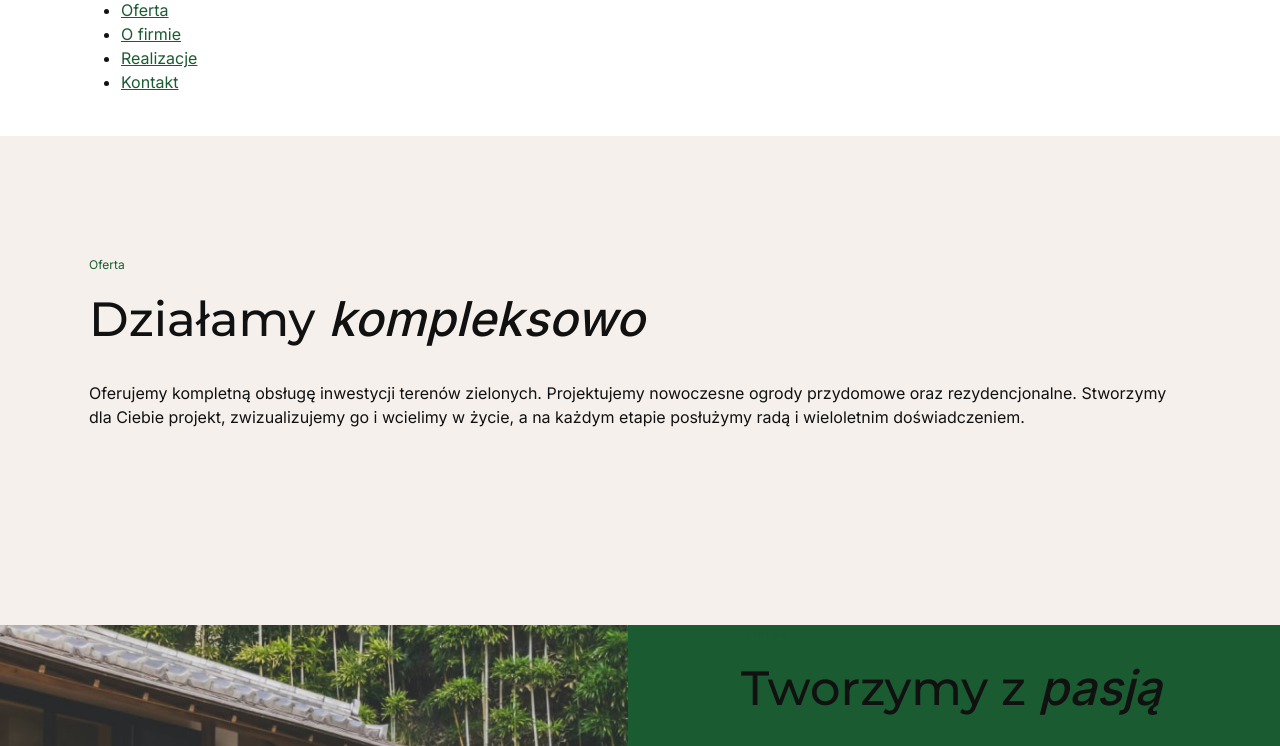
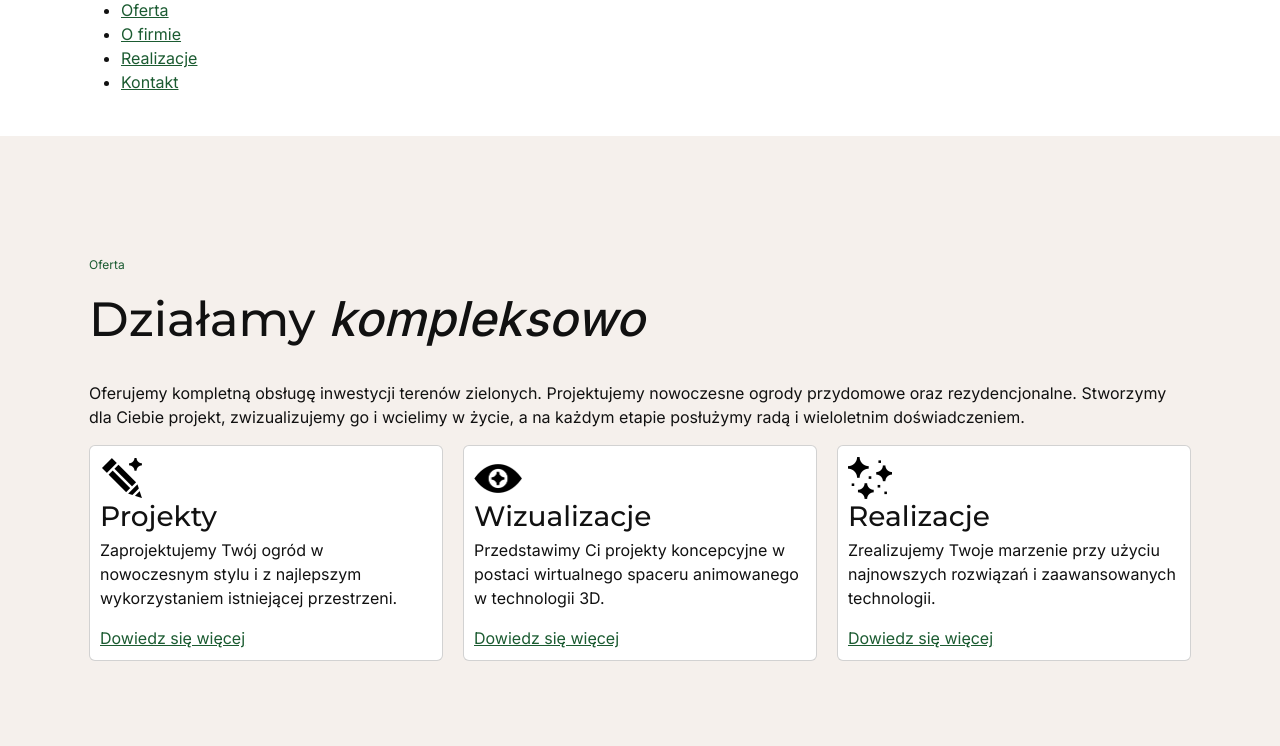
Before and after one commit to ZhenyaIlchenko/recruitment-task-for-the-adRespect.pl-agency, a website built with Parcel: page src/index.html in a window 1280 px wide. Shown: the part 52-798 px from the top of the page. Built offline with nearby package versions, Linux system fonts and the light colour scheme.

Commit message:
Update oferta.html

```diff
--- a/src/partials/oferta.html
+++ b/src/partials/oferta.html
@@ -1,6 +1,10 @@
-<section class="section-oferta container-fluid">
-  <p class="section-name-text">Oferta</p>
-  <h2>Działamy <span class="second-heading">kompleksowo</span></h2>
-  <p>Oferujemy kompletną obsługę inwestycji terenów zielonych. Projektujemy nowoczesne ogrody przydomowe oraz rezydencjonalne. Stworzymy dla Ciebie projekt, zwizualizujemy go i wcielimy w życie, a na każdym etapie posłużymy radą i wieloletnim doświadczeniem. </p>
-
+<section class="section-oferta">
+  <div class="container-fluid">
+    <div class="box">
+      <p class="section-name-text">Oferta</p>
+      <h2>Działamy <span class="second-heading">kompleksowo</span></h2>
+      <p class="mb-96">Oferujemy kompletną obsługę inwestycji terenów zielonych. Projektujemy nowoczesne ogrody przydomowe oraz rezydencjonalne. Stworzymy dla Ciebie projekt, zwizualizujemy go i wcielimy w życie, a na każdym etapie posłużymy radą i wieloletnim doświadczeniem. </p>
+    </div>
+    <include src="./partials/cards.html"></include>
+  </div>
 </section>
```
